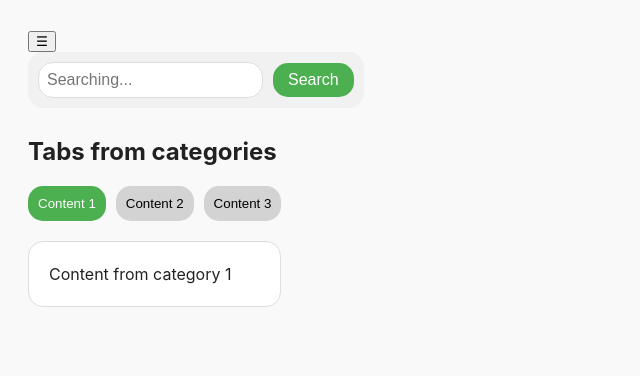
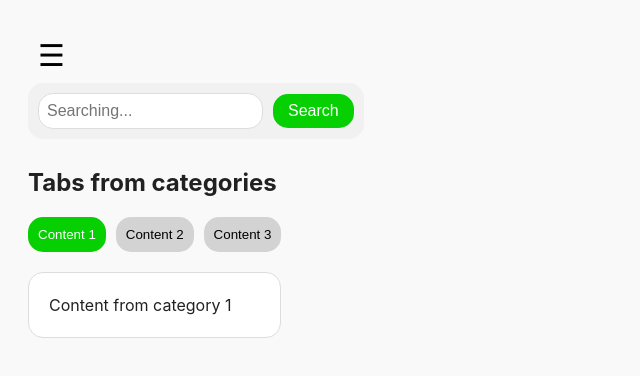
Before and after one commit to Aokemi/clone_youtube, a React (Vite) app: page / in a window 1280 px wide. Shown: the top 376 px of the page, without its empty margins (0-640 px from the left). Built offline with nearby package versions, Linux system fonts and the light colour scheme.

Commit message:
Slightly changed design + added burger menu design

```diff
--- a/src/index.css
+++ b/src/index.css
@@ -59,8 +59,12 @@ h1 {
   transition: background-color 0.3s;
 }
 
+.tab-button:hover {
+  background-color: #059212;
+}
+
 .tab-button.active {
-  background-color: #4caf50;
+  background-color: #06D001;
   color: white;
 }
 
@@ -137,7 +141,7 @@ h1 {
 
 .search-button {
   padding: 8px 15px;
-  background-color: #4caf50;
+  background-color: #06D001;
   color: white;
   border: none;
   border-radius: 15px;
@@ -147,5 +151,23 @@ h1 {
 }
 
 .search-button:hover {
-  background-color: #45a049;
+  background-color: #059212;
 }
+
+/* --------------------------------------------------------- */
+
+/* Burger Menu */
+
+.burger-menu {
+  font-size: 30px;
+  background: none;
+  border: none;
+  color: #000;
+  cursor: pointer;
+  padding: 10px;
+  transition: background-color 0.3s;
+}
+
+.burger-menu:hover {
+  background-color: #dcdcdc;
+}
```
